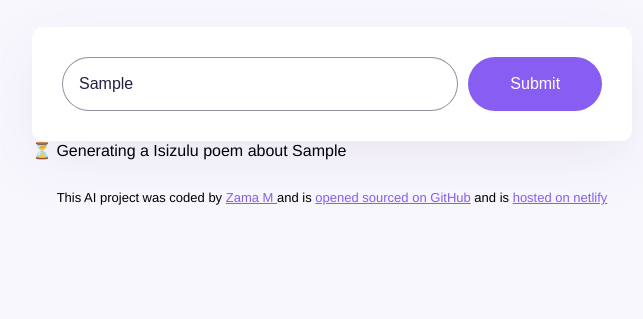
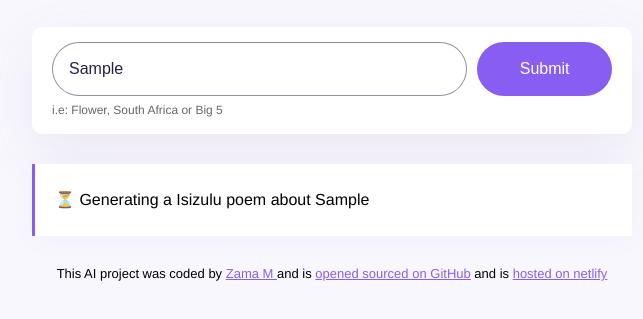
Before and after one commit to Sizarh/zulu-poem-generator, a plain HTML site: page index.html in a window 1280 px wide. Both pictures are taken after typing "Sample" into the empty fields and a click on the input 843 px from the left and 261 px from the top of the page. Shown: the part 177-496 px from the top of the page, without its empty margins (308-951 px from the left). Drawn offline with nearby package versions, Linux system fonts and the light colour scheme; no server answers.

Commit message:
Added the user experience

```diff
--- a/index.html
+++ b/index.html
@@ -28,7 +28,7 @@
             />
             <input type="submit" class="submit-button" />
           </form>
-
+          <div class="hint">i.e: Flower, South Africa or Big 5</div>
         </div>
         <div class="poem hidden" id="poem"></div>
       </main>
--- a/src/index.js
+++ b/src/index.js
@@ -13,7 +13,7 @@ function generatePoem(event) {
   let instructionsInput = document.querySelector("#user-instructions");
   let apiKey = "2046c535afeb092fo82f1d306d8a2b2t";
   let context =
-    "You are a romantic Poem expert and love to write short poems. Your mission is to generate a 4 line poem in basic HTML and separate each line with a <br />. Make sure to follow the user instructions. Do not include a title to the poem. Sign the poem with 'SheCodes AI' inside a <strong> element at the end of the poem and NOT at the beginning";
+    "You are a romantic Poem expert and love to write short poems. Your mission is to generate a 4 line poem in basic HTML and separate each line with a <br />. Do not added 'html' at the start of sentence. Make sure to follow the user instructions. Do not include a title to the poem. Sign the poem with 'SheCodes AI' inside a <strong> element at the end of the poem and NOT at the beginning";
   let prompt = `User instructions: Generate a Isizulu poem about ${instructionsInput.value}`;
   let apiURL = `https://api.shecodes.io/ai/v1/generate?prompt=${prompt}&context=${context}&key=${apiKey}`;
 
--- a/src/style.css
+++ b/src/style.css
@@ -1,38 +1,47 @@
 body {
   background-color: #f9f7fe;
-    font-family: Helvetica, Arial,  sans-serif ;
+  font-family: Helvetica, Arial, sans-serif;
 }
 
-
-a{
+a {
   color: #885df1;
 }
+
 .container {
   margin: 120px auto;
   max-width: 600px;
-
 }
 
 header {
   margin-bottom: 30px;
 }
 
-h1{
+h1 {
+  text-align: center;
   font-weight: 800;
   font-size: 36px;
   line-height: 1.5;
   color: #272044;
-    text-align: center;
+}
+
+.form-container {
+  background-color: white;
+  margin-bottom: 30px;
+  border-radius: 10px;
+  box-shadow: 0px 20px 60px rgba(65, 50, 100, 0.08);
+  padding: 15px 20px;
 }
 
 
+form {
+  display: flex;
+}
 
-form {
-padding: 30px;
-background-color: white;
-box-shadow: 0px 20px 60px rgba(65, 50, 100, 0.08);
-border-radius: 10px;
-display: flex;
+.hint {
+  line-height: 1.5;
+  margin-top: 5px;
+  opacity: 0.6;
+  font-size: 12px;
 }
 
 .instructions {
@@ -42,7 +51,7 @@ display: flex;
   font-size: 16px;
   border-radius: 50px;
   line-height: 20px;
-    color:#272044 ;
+  color: #272044;
 }
 
 .submit-button {
@@ -54,26 +63,42 @@ display: flex;
   font-size: 16px;
   border-radius: 50px;
   padding: 14px 24px;
-
 }
 
-.Poem {
+.poem {
   font-size: 16px;
   background-color: #fff;
   padding: 20px;
   line-height: 2;
-    font-weight: 24px;
-    border-left: 3px solid #885df1 ;
-    box-shadow: 0px 4px 30px 0px rgba(39 , 33, 66, 0.03);
-
+  border-left: 3px solid #885df1;
+  box-shadow: 0px 4px 30px 0px rgba(39, 33, 66, 0.03);
 }
 
-.poem strong{
+.hidden {
+  display: none;
+}
+
+.poem strong {
   color: #885df1;
 }
 
-footer{
+footer {
   text-align: center;
   font-size: 13px;
   margin-top: 30px;
 }
+
+.generating {
+  animation: blink-animation 1s steps(5, start) infinite;
+}
+
+@keyframes blink-animation {
+  to {
+    visibility: hidden;
+  }
+}
+@-webkit-keyframes blink-animation {
+  to {
+    visibility: hidden;
+  }
+}
```
Lines whose indentation alone changed are shown as unchanged.
